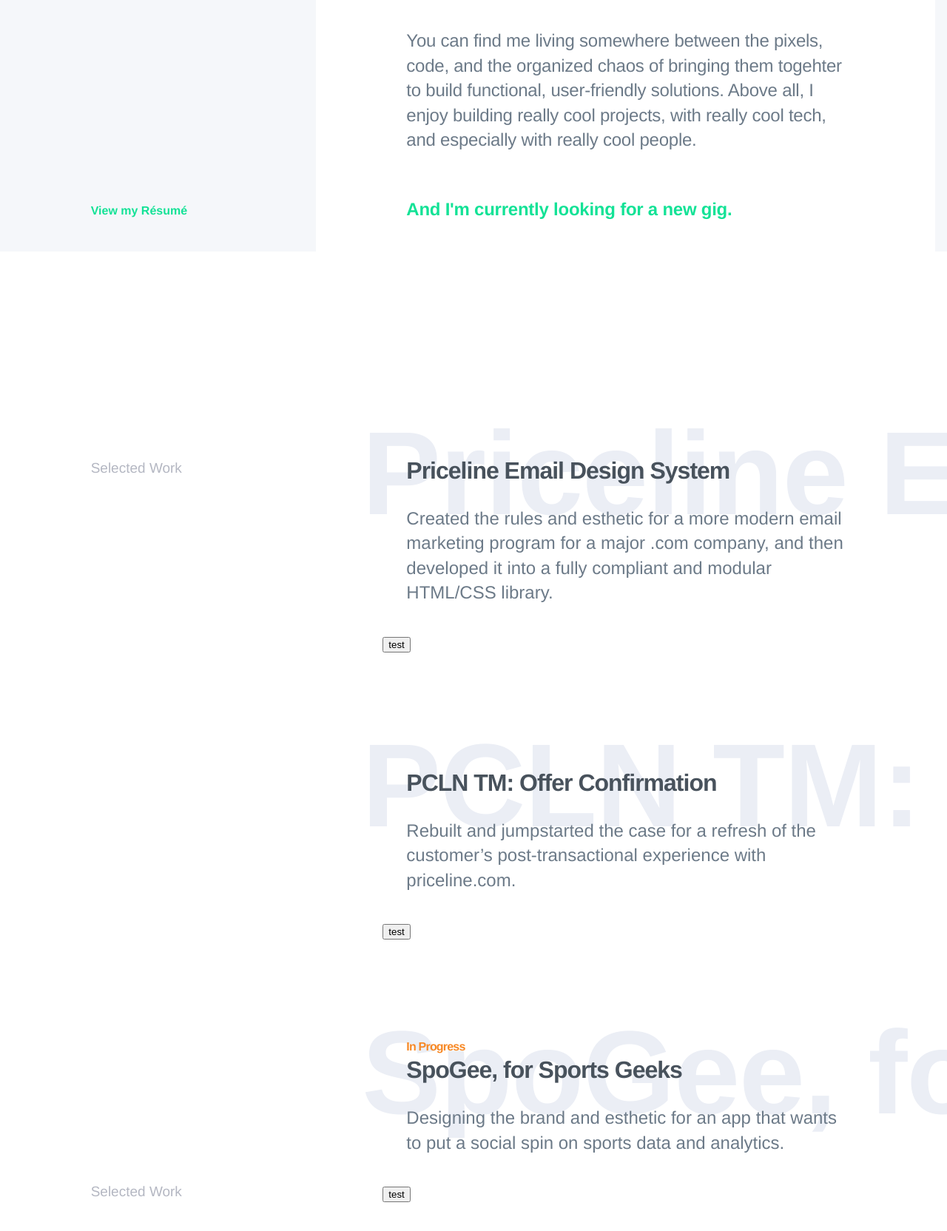
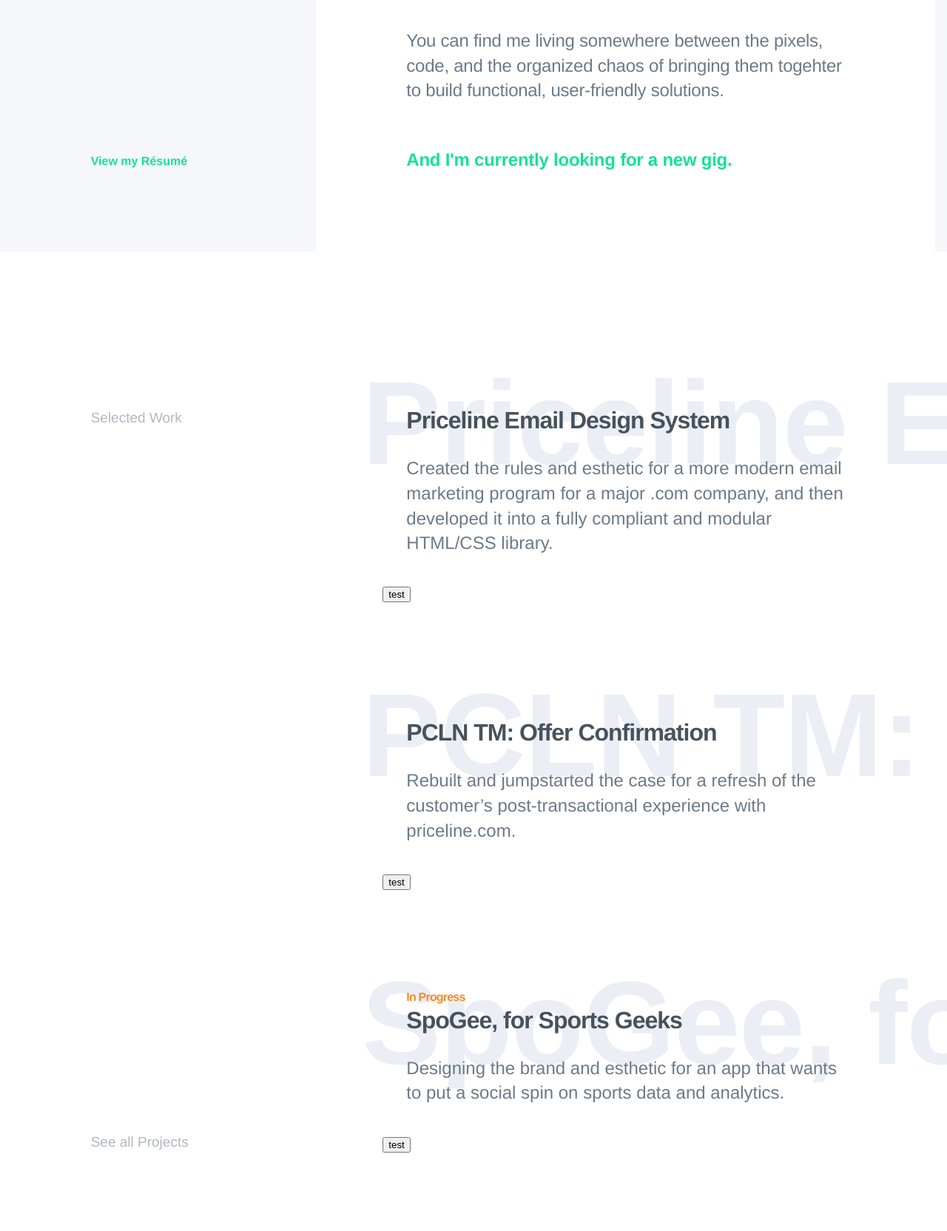
Before and after one commit to ponchofreedo/project_stormycloud, a website: page app/index.html in a window 1280 px wide. Shown: the part 460-2124 px from the top of the page at 74% size. Drawn offline with nearby package versions, Linux system fonts and the light colour scheme; files that its build step writes are made by us from their sources.

Commit message:
hotfix
fixed a typo and removed some copy

```diff
--- a/app/index.html
+++ b/app/index.html
@@ -64,7 +64,7 @@
         <div class="grid--row stretch-six nudge-right pos--rel">
           <div class="on-top">
             <h4 class="text--gray-1 on-top">I'm a <b class="text--green-2">Designer</b> who embraces the chaos and the crazy.</h4>
-            <p class="text--gray-2">You can find me living somewhere between the pixels, code, and the organized chaos of bringing them togehter to build functional, user-friendly solutions. Above all, I enjoy building really cool projects, with really cool tech, and especially with really cool people.</p>
+            <p class="text--gray-2">You can find me living somewhere between the pixels, code, and the organized chaos of bringing them togehter to build functional, user-friendly solutions.</p>
             <p class="next text--green-2">
               <b>And I'm currently looking for a new gig.</b>
             </p>
@@ -80,7 +80,7 @@
             <span class="text--gray-3">Selected Work</span>
           </div>
           <div class="section--title pos--abs bottom-out">
-            <span class="text--gray-3">Selected Work</span>
+            <span class="text--gray-3">See all Projects</span>
           </div>
         </div>
         <div class="grid--row stretch-six nudge-right">
```
